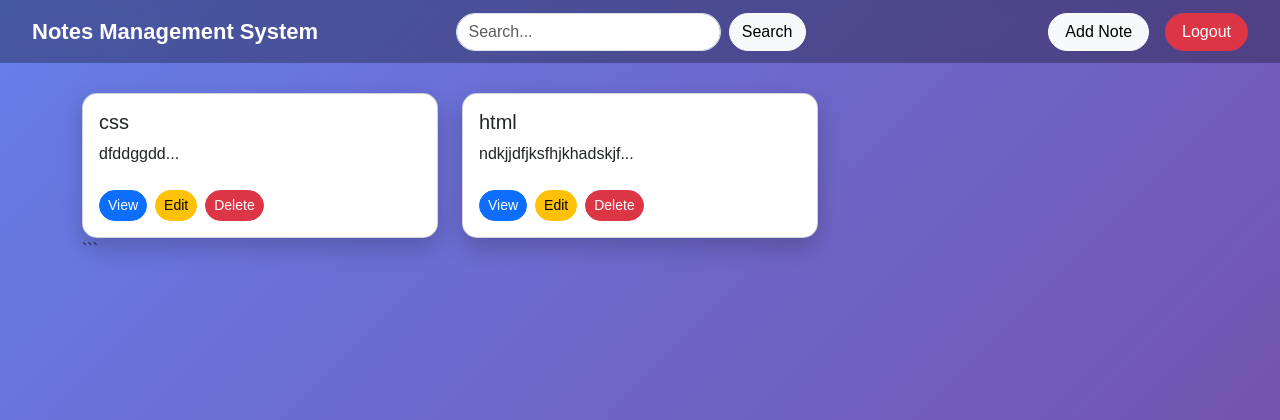
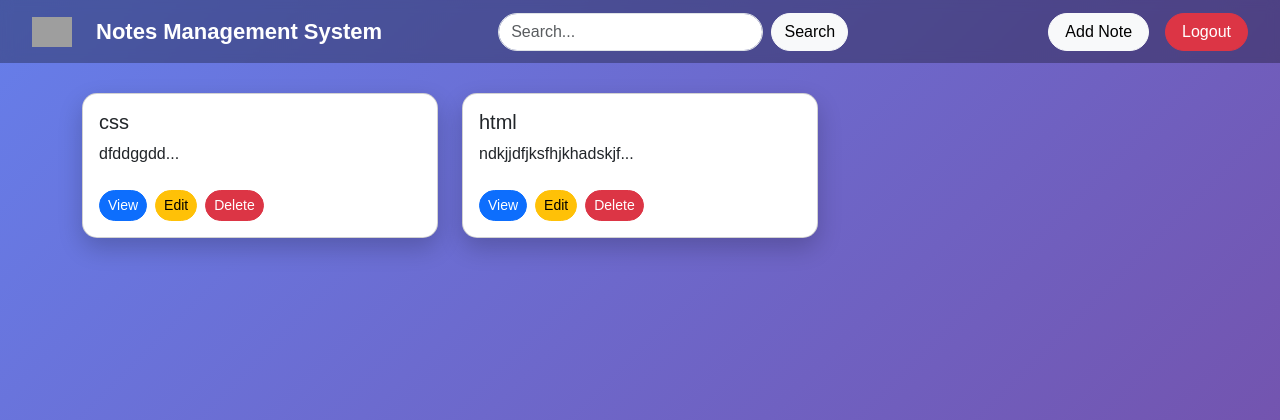
Before and after one commit to Lokeshkumar2008/notessqllite, a Flask app: page /dashboard in a window 1280 px wide. Shown: the top 420 px of the page. Run offline with Flask 3, Linux system fonts and the light colour scheme; a user stored in the database is signed in; data comes from the database, SQL or seed files in the repository; grey boxes are pictures that could not be loaded.

Commit message:
update file

````diff
--- a/templates/dashboard.html
+++ b/templates/dashboard.html
@@ -86,7 +86,9 @@
 
 <nav class="navbar navbar-expand-md">
   <div class="container-fluid">
-
+ <a class="navbar-brand d-flex align-items-center" href="#">
+      <img src="https://img.freepik.com/free-vector/vector-notebook-silhouette-design_779267-1820.jpg"
+           style="width:40px;" class="me-2">
 
 <a class="navbar-brand" href="#">Notes Management System</a>
 
@@ -170,7 +172,7 @@
     {% endif %}
 
 </div>
-```
+
 
 </div>
 
````
